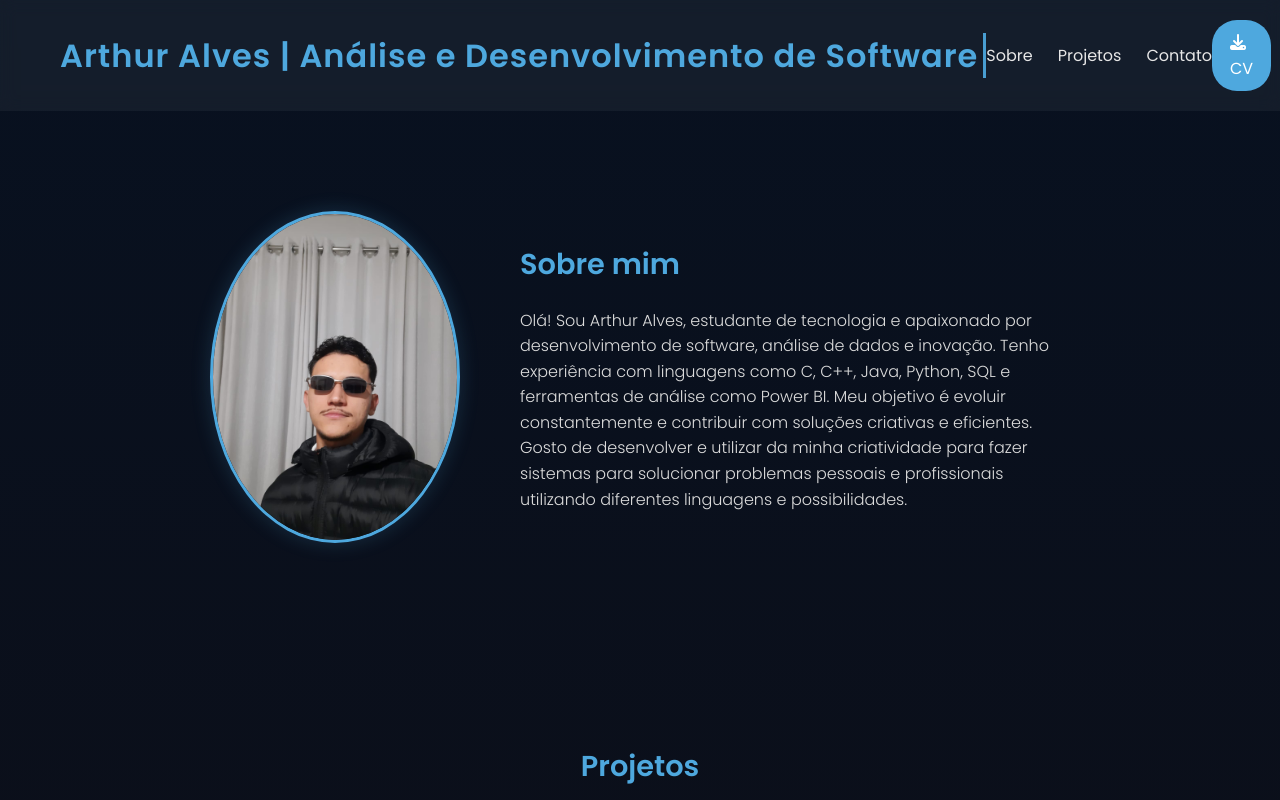
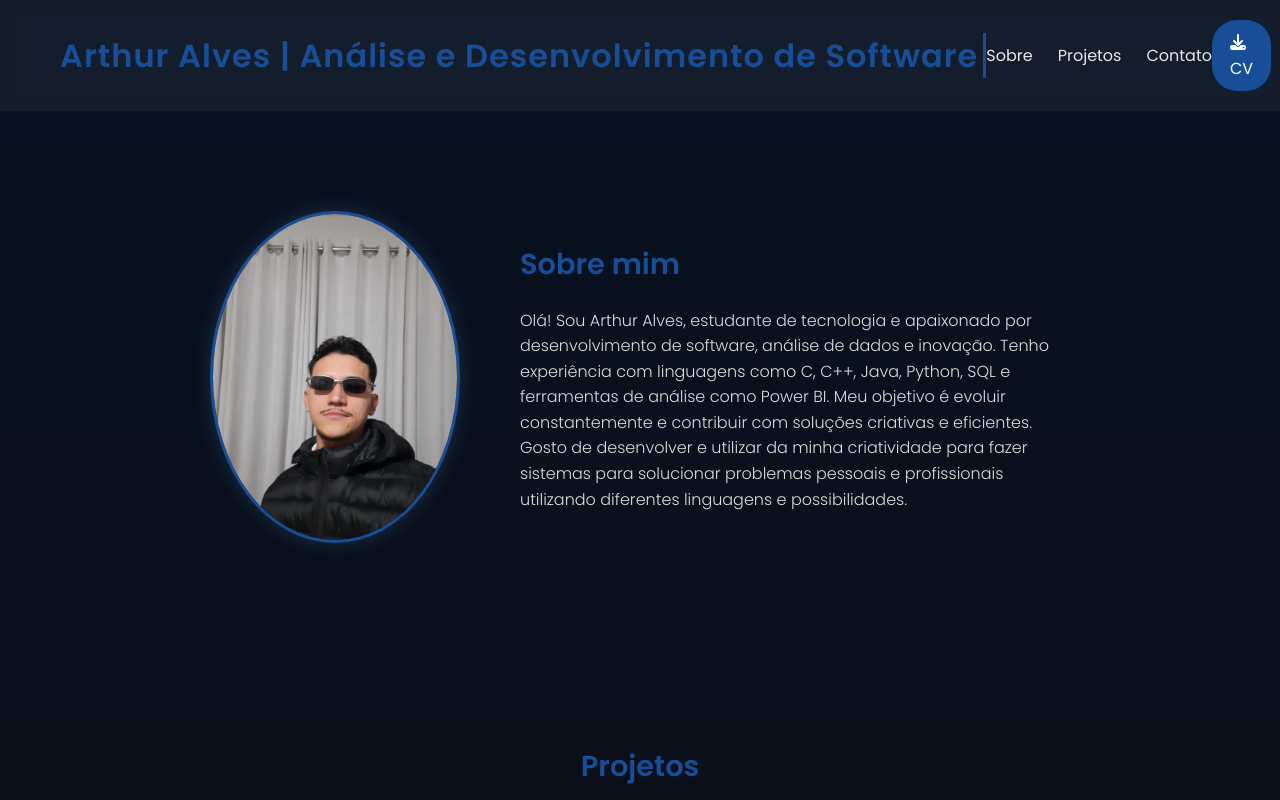
Before and after one commit to arthur98alves/portfolio, a plain HTML site: page index.html in a window 1280 px wide. Shown: the top 800 px of the page. Drawn offline with Linux system fonts and the light colour scheme.

Commit message:
Update style.css

```diff
--- a/css/style.css
+++ b/css/style.css
@@ -31,7 +31,7 @@ header {
 
 header h1 {
     font-weight: 600;
-    color: #4ea8de;
+    color: #174e97;
     letter-spacing: 1px;
 }
 
@@ -49,11 +49,11 @@ nav a {
 }
 
 nav a:hover {
-    color: #4ea8de;
+    color: #174e97;
 }
 
 .btn-cv {
-    background-color: #4ea8de;
+    background-color: #174e97;
     color: #fff;
     padding: 10px 18px;
     border-radius: 25px;
@@ -87,8 +87,8 @@ nav a:hover {
 
 .foto-perfil {
     width: 250px;
-    border-radius: 50%;
-    border: 3px solid #4ea8de;
+    border-radius: 80%;
+    border: 3px solid #174e97;
     box-shadow: 0 0 20px rgba(78, 168, 222, 0.2);
     transition: transform 0.4s ease;
 }
@@ -102,7 +102,7 @@ nav a:hover {
 }
 
 .sobre-texto h2 {
-    color: #4ea8de;
+    color: #174e97;
     margin-bottom: 20px;
     font-size: 1.8rem;
 }
@@ -121,7 +121,7 @@ nav a:hover {
 }
 
 .projetos h2 {
-    color: #4ea8de;
+    color: #174e97;
     margin-bottom: 40px;
     font-size: 1.8rem;
 }
@@ -175,7 +175,7 @@ nav a:hover {
 }
 
 .contato h2 {
-    color: #4ea8de;
+    color: #174e97;
     margin-bottom: 30px;
     font-size: 1.8rem;
 }
@@ -190,7 +190,7 @@ nav a:hover {
 }
 
 .icones a:hover {
-    color: #4ea8de;
+    color: #174e97;
     text-shadow: 0 0 8px rgba(78,168,222,0.4);
 }
 
@@ -296,14 +296,14 @@ footer {
 }
 
 #typing {
-    border-right: 3px solid #4ea8de;
+    border-right: 3px solid #174e97;
     padding-right: 5px;
-    animation: blink 0.7s infinite;
+    animation: blink 0.7s none;
     white-space: nowrap;
     overflow: hidden;
 }
 
 @keyframes blink {
     0%, 50%, 100% { border-color: transparent; }
-    25%, 75% { border-color: #4ea8de; }
+    25%, 75% { border-color: #174e97; }
 }
```
